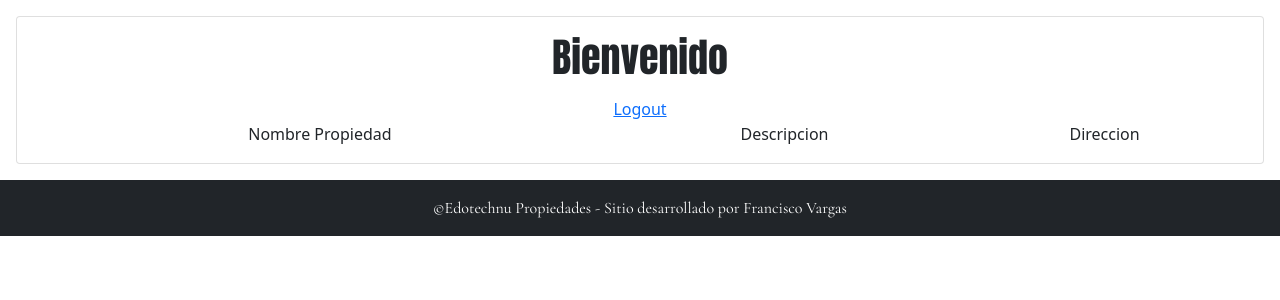
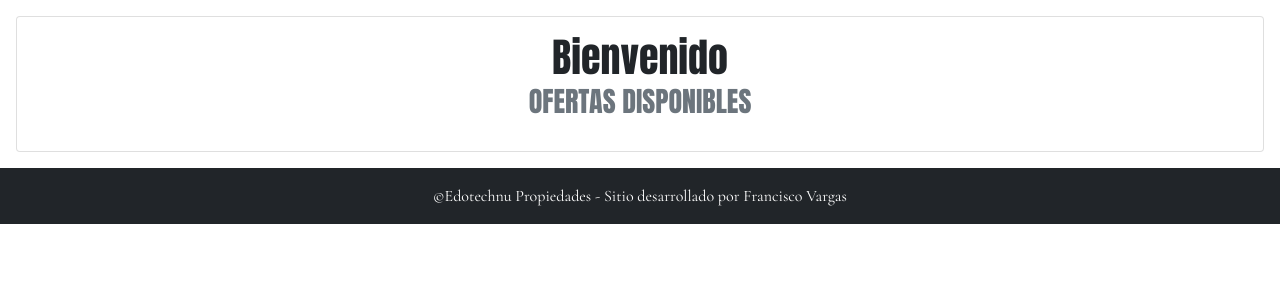
Before and after one commit to spy0x/modulo7, a Django app: page / in a window 1280 px wide. Shown: the part 56-356 px from the top of the page. Run offline with Django 4.2, Linux system fonts and the light colour scheme; the visitor is signed in with stand-in values (Sample User, id 1); data that the repository does not hold is empty; parts of the project's set-up code (start-up, migrations or seed data) failed here and were passed over; some libraries are stand-ins or nearby versions.

Commit message:
index done design. missing favicon, header and footer fontawesome social media

```diff
--- a/web/templates/index.html
+++ b/web/templates/index.html
@@ -36,30 +36,25 @@
     <div class="container-fluid text-center p-3">
         <div class="d-block justify-content-center">
             <div class="card p-3">
-                <h1 class="title-header mb-3">Bienvenido</h1>
+                <h1 class="title-header mb-1">Bienvenido</h1>
                 {% if user.is_authenticated %}
-                <a href="{% url 'logout' %}">Logout</a>
-
-                <table class="default">
-                    <tr>
-                        <td>Nombre Propiedad</td>
-                        <td>Descripcion</td>
-                        <td>Direccion</td>
-                    </tr>
+                <h3 class="title-header mb-3 text-muted text-uppercase">Ofertas disponibles</h3>
+                <div class="row d-flex justify-content-center">
                     {% for inmueble in all_inmuebles %}
-                    <tr>
-                        <td>
-                            <h5>{{ inmueble.nombre }}</h5>
-                        </td>
-                        <td>
-                            <h5>{{ inmueble.descripcion }}</h5>
-                        </td>
-                        <td>
-                            <h5>{{ inmueble.direccion }}</h5>
-                        </td>
-                    </tr>
+                    <div class="col-12 col-md-4 col-lg-3 my-2">
+                        <div class="card">
+                            <div class="card-body p-3">
+                                <h3 class="card-title title-body fw-bold">{{ inmueble.nombre }}</h3>
+                                <h4 class="card-subtitle title-body mb-2 text-muted">{{ inmueble.comuna.name }} / {{ inmueble.region.name }}</h4>
+                                <p class="card-text text_body m-2 p-0">{{ inmueble.descripcion }}</p>
+                                <div class="card-footer bg-warning">
+                                    <h4 class="title-body fw-bold mt-3 p-0">Precio: ${{ inmueble.precio_mensual }}</h4>
+                                </div>
+                            </div>
+                        </div>
+                    </div>
                     {% endfor %}
-                </table>
+                </div>
                 {% else %}
                 <p>Inicia Sesión para ver los inmuebles disponibles de arriendo</p>
                 <p>Si no tienes una cuenta, puedes crear una en pocos pasos.</p>
```
